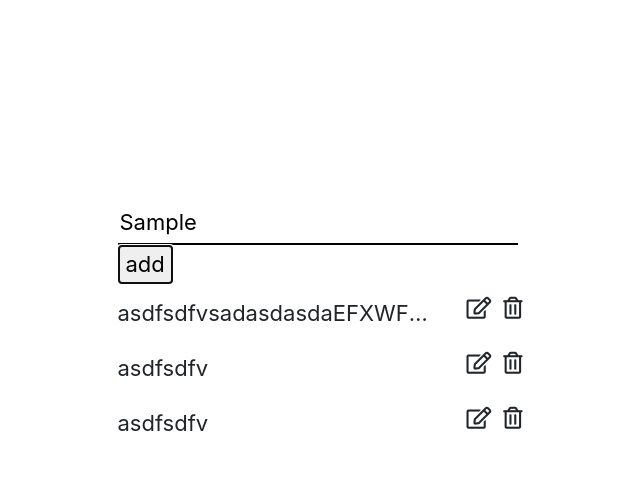
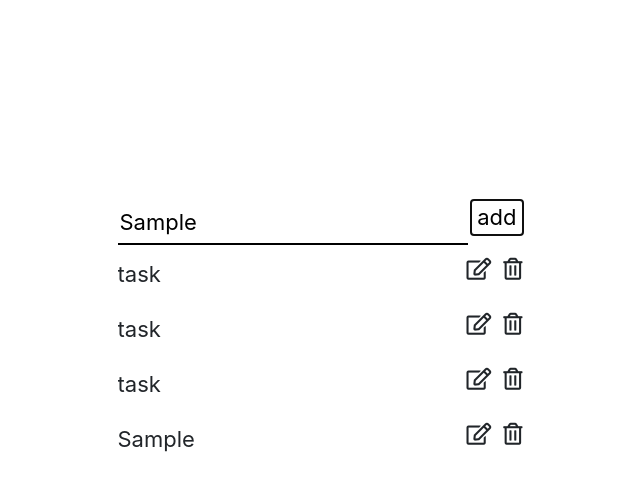
Before and after one commit to i-mchedlishvili/todoList, a plain HTML site: page index.html in a window 1280 px wide. Both pictures are taken after typing "Sample" into the empty fields and a click on the button "add". Shown: the whole page, without its empty margins (320-960 px from the left). Drawn offline with nearby package versions, Linux system fonts and the light colour scheme.

Commit message:
added delete and add functionality

```diff
--- a/index.html
+++ b/index.html
@@ -15,28 +15,29 @@
 
 <body>
   <div class="to-do-list-container">
-    <input type="text" placeholder="Add New Target :)">
+    <input id="todo-input" type="text" placeholder="Add New Target :)">
     <button class="add-btn">add</button>
 
     <ul class="todo-list">
       <li class="todo-item">
         <div class=todo-item-text>
-          asdfsdfvsadasdasdaEFXWFXWRZCWWXECWRTVWRVWVLLJQFJEQEJNJVKVEJNVEJKVEJKNVEJVNEKJLVEJKLVEJKLVEWJKWVF</div>
-        <i class="far fa-trash-alt todo-item-icon"> </i>
-        <i class="far fa-edit todo-item-icon"></i>
+          task</div>
+        <i class="far fa-trash-alt todo-item-icon delete"> </i>
+        <i class="far fa-edit todo-item-icon edit"></i>
       </li>
       <li class="todo-item">
-        <div class=todo-item-text>asdfsdfv</div>
-        <i class="far fa-trash-alt todo-item-icon"> </i>
-        <i class="far fa-edit todo-item-icon"></i>
+        <div class=todo-item-text>
+          task</div>
+        <i class="far fa-trash-alt todo-item-icon delete"> </i>
+        <i class="far fa-edit todo-item-icon edit"></i>
       </li>
       <li class="todo-item">
-        <div class=todo-item-text>asdfsdfv</div>
-        <i class="far fa-trash-alt todo-item-icon"> </i>
-        <i class="far fa-edit todo-item-icon"></i>
+        <div class=todo-item-text>
+          task</div>
+        <i class="far fa-trash-alt todo-item-icon delete"> </i>
+        <i class="far fa-edit todo-item-icon edit"></i>
       </li>
     </ul>
-
   </div>
 
 
--- a/scripts.js
+++ b/scripts.js
@@ -0,0 +1,15 @@
+$(".add-btn").click(function () {
+  var value = $("#todo-input")[0].value;
+  if (value.length > 0) {
+    var item = '<li class="todo-item">\
+    <div class="todo-item-text">' + value + '</div>\
+    <i class="far fa-trash-alt todo-item-icon delete"> </i>\
+    <i class="far fa-edit todo-item-icon edit"></i>\
+  </li>';
+    $(".todo-list").append(item);
+  }
+});
+
+$(".delete").click(function () {
+  $(this).closest('.todo-item').remove();
+});
--- a/style.css
+++ b/style.css
@@ -9,10 +9,10 @@ body {
 }
 
 .to-do-list-container > input {
-    outline: none;
-    width: 400px;
+    width: 350px;
     height: 45px;
     font-size: 22px;
+    outline: none;
     border: none;
     border-bottom: 2px solid;
 }
@@ -38,3 +38,10 @@ body {
     overflow: hidden;
     text-overflow: ellipsis;
 }
+
+.add-btn {
+  float: right;
+  background-color: transparent;
+  border: none;
+  outline: none;
+}
```
